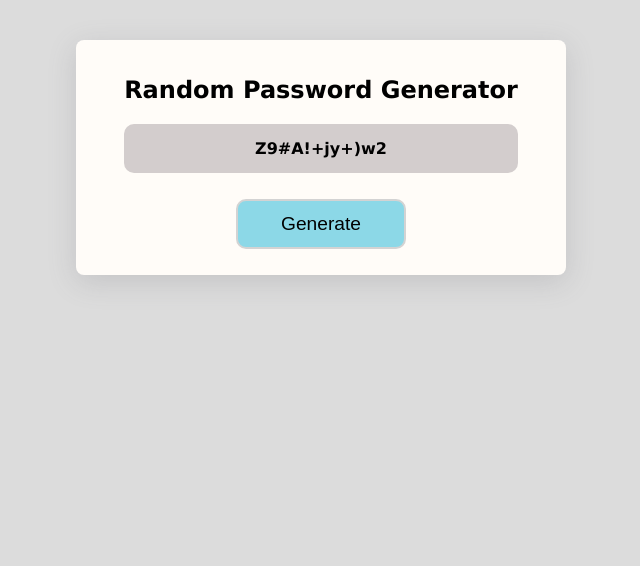
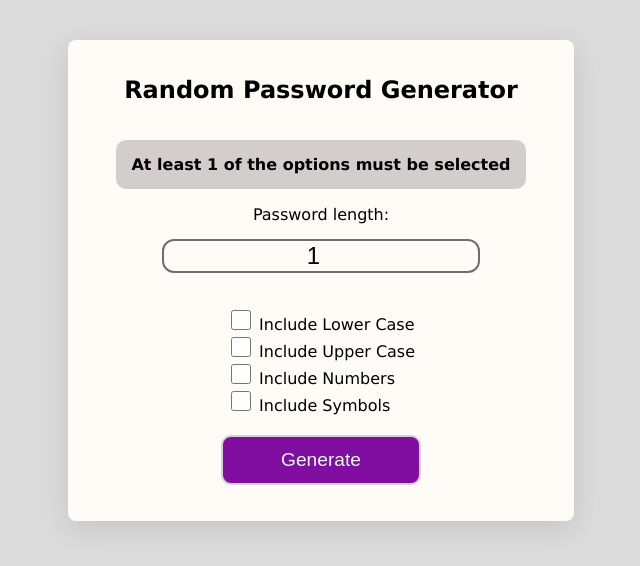
Before and after one commit to Divii2205/BroCode, a plain HTML site: page JavaScript/Random Password Generator/index.html in a window 1280 px wide. Both pictures are taken after a click on the button "Generate". Shown: the whole page, without its empty margins (319-959 px from the left). Drawn offline with Linux system fonts and the light colour scheme.

Commit message:
Modify Random Password Generator

```diff
--- a/JavaScript/Random Password Generator/index.html
+++ b/JavaScript/Random Password Generator/index.html
@@ -9,7 +9,25 @@
 <body>
     <div class="container">
         <h2>Random Password Generator</h2>
-        <p id="passGen"></p>
+        <p id="passGen">Your Password will appear here</p>
+
+        <label for="passwordLength" id="lengthLabel">Password length: </label>
+        <input type="number" id="length" name="passwordLength" value="1" min="1"><br>
+
+        <div id="options">
+            <input type="checkbox" id="lowerCase" name="filter">
+            <label for="lowerCase" id="filterText">Include Lower Case</label><br>
+
+            <input type="checkbox" id="upperCase" name="filter">
+            <label for="upperCase" id="filterText">Include Upper Case</label><br>
+
+            <input type="checkbox" id="numbers" name="filter">
+            <label for="numbers" id="filterText">Include Numbers</label><br>
+
+            <input type="checkbox" id="symbols" name="filter">
+            <label for="symbols" id="filterText">Include Symbols</label><br>
+        </div>
+
         <button id="generateBtn">Generate</button>
     </div>
 
--- a/JavaScript/Random Password Generator/script.js
+++ b/JavaScript/Random Password Generator/script.js
@@ -22,17 +22,18 @@ function generatePassword(length, includeLowerCase, includeUpperCase, includeNum
     return password;;
 }
 
-const passwordLength = 12;
-const includeLowerCase = true;
-const includeUpperCase = true;
-const includeNumbers = true;
-const includeSymbols = true;
-
 const btn = document.querySelector("#generateBtn");
 const passwordText = document.querySelector("#passGen");
 
-btn.addEventListener('click', function(){
+btn.addEventListener('click', function(e){
+    e.preventDefault();
+
+    const includeLowerCase = document.querySelector("#lowerCase").checked;
+    const includeUpperCase = document.querySelector("#upperCase").checked;
+    const includeNumbers = document.querySelector("#numbers").checked;
+    const includeSymbols = document.querySelector("#symbols").checked;
+    const passwordLength = Number(document.querySelector("#length").value);
+
     const password = generatePassword(passwordLength, includeLowerCase, includeUpperCase, includeNumbers, includeSymbols);
     passwordText.textContent = `${password}`;
-
 })
--- a/JavaScript/Random Password Generator/styles.css
+++ b/JavaScript/Random Password Generator/styles.css
@@ -9,6 +9,9 @@ body{
 }
 
 .container{
+    display: flex;
+    flex-direction: column;
+    align-items: center;
     text-align: center;
     background-color: rgb(255, 252, 248);
     border-radius: 0.5em;
@@ -18,20 +21,21 @@ body{
 
 
 button{
-    width: 170px;
+    width: 200px;
     height: 50px;
     padding: 10px;
-    margin: 10px;
+    margin: 20px;
     border-radius: 10px;
     transition: all 0.2s ease;
     font-size: larger;
     outline: none;
     border: 2px solid lightgray;
-    background-color: rgb(140, 216, 231);
+    background-color: rgb(128, 14, 160);
+    color: aliceblue;
 }
 
 button:hover{
-    border: 2px solid rgb(47, 142, 161);
+    border: 2px solid rgb(101, 7, 128);
     box-shadow: rgba(100, 100, 111, 0.2) 0px 7px 29px 0px;
     transform: scale(1.03);
     cursor: pointer;
@@ -43,4 +47,39 @@ p{
     border-radius: 10px;
     font-weight: bold;
     padding: 15px;
+    transition: all 0.25s ease;
 }
+
+p:hover{
+    box-shadow: rgba(100, 100, 111, 0.2) 0px 7px 29px 0px;
+    transform: scale(1.03);
+}
+
+#length{
+    margin: 15px;
+    text-align: center;
+    background-color: rgb(255, 252, 248);
+    border-radius: 0.5em;
+    font-size: 1.5em;
+    width: fit-content;
+    outline: none;
+    border: 2px solid rgb(110, 110, 110);
+    transition: all 0.25s ease;
+}
+
+#length:focus{
+    border: 2px solid rgb(101, 7, 128);
+    box-shadow: rgba(100, 100, 111, 0.2) 0px 7px 29px 0px;
+    transform: scale(1.03);
+}
+
+#options{
+    text-align: left;
+}
+
+input[type="checkbox"] {
+    width: 20px;
+    height: 20px;
+    cursor: pointer;
+    accent-color: rgb(101, 7, 128);
+}
```
